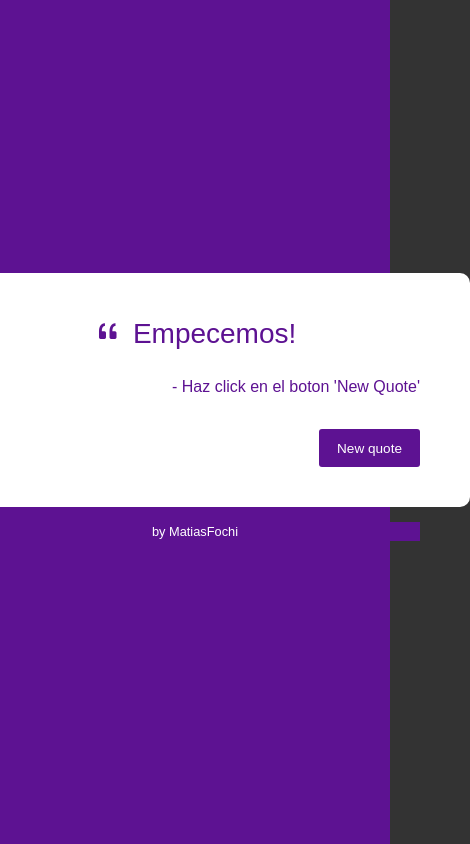
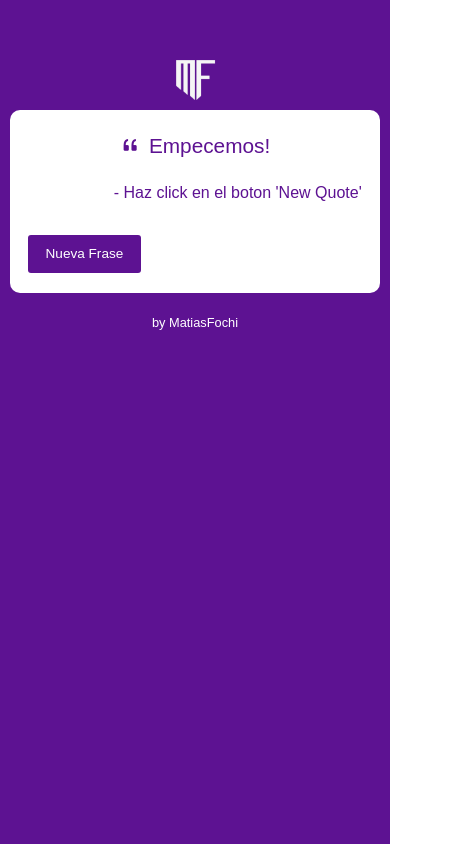
Before and after one commit to MatiasFochi/Random-quote-app, a React (Create React App) app: page / in a window 390 px wide. Shown: the whole page, 470 px wide, since content can reach past the window. Built offline with nearby package versions, Linux system fonts and the light colour scheme; the HTML template or start-up script is replaced by a standard one.

Commit message:
Actualizacion 12/01/2024

```diff
--- a/src/App.css
+++ b/src/App.css
@@ -6,15 +6,13 @@
 }
 
 body {
-  background-color: #333;
-  color: #333;
   font-family: 'Raleway', sans-serif;
   font-weight: 400;
   display: flex;
   justify-content: center;
   align-items: center;
-  height: 100vh;
   width: 100vw;
+  min-height: 100vh;
 }
 
 
@@ -22,22 +20,29 @@ body {
   display: flex;
   justify-content: center;
   align-items: center;
-  height: 100vh;
   width: 100vw;
+  min-height: 100vh;
 }
 
-
-div {
-  position: relative;
-  z-index: 2;
+.Contenedor-general{
+  display: flex;
+  flex-direction: column;
+  justify-content: center;
+  align-items: center;
 }
 
-#wrapper{
-  position: relative;
-  z-index: 2;
+.Contenedor-logo{
+  display: flex;
+  justify-content: center;
+  margin: 10px 0;
 }
 
-#quote-box{
+.LogoMF{
+  height: 40px;
+  width: 45px;
+}
+
+#Contenedor-frase{
   border-radius: 10px;
   position: relative;
   width: 450px;
@@ -46,7 +51,7 @@ div {
   background-color: #FFF;
 }
 
-.quote-text{
+.Texto-cita{
   text-align: center;
   width: 450px;
   height: auto;
@@ -55,12 +60,12 @@ div {
   font-size: 1.75em;
 }
 
-.quote-text i{
+.Texto-cita i{
   font-size: 1em;
   margin-right: 0.4em;
 }
 
-.quote-author{
+.Autor-cita{
   width: 450px;
   height: auto;
   clear: both;
@@ -69,26 +74,25 @@ div {
   text-align: right;
 }
 
-#quote-box .buttons{
+#Contenedor-frase .Botones{
   width: 450px;
   margin: auto;
   display: block;
 }
 
-#quote-box .buttons .button{
+#Contenedor-frase .Botones .Boton{
   height: 38px;
   border: none;
   border-radius: 3px;
-  background-color: #333;
   outline: none;
   font-size: 0.85em;
-  padding: 8px 18px 6px 18px;
+  padding: 0 18px;
   margin-top: 30px;
   opacity: 1;
   cursor: pointer;
 }
 
-#quote-box .buttons .button#tweet-quote{
+#Contenedor-frase .Botones .Boton#tweet-cita{
   float: left;
   padding: 0px;
   padding-top: 8px;
@@ -99,7 +103,7 @@ div {
   width: 40px;
 }
 
-#quote-box .buttons .button#newQuote {
+#Contenedor-frase .Botones .Boton#nuevaFrase {
   float: right;
 }
 
@@ -115,3 +119,135 @@ div {
   font-weight: 500;
   text-decoration: none;
 }
+
+/*----------BREAKPOINTS----------*/
+
+
+/* Pantallas Tablets */
+@media only screen and (min-width: 486px) and (max-width: 610px){
+
+  #Contenedor-frase{
+    padding: 20px 10px;
+  }
+
+
+  .Texto-cita{
+    font-size: 1.3em;
+  }
+
+  .Texto-cita i{
+    font-size: 1em;
+  }
+
+  .Autor-cita{
+    width: 436px;
+    font-size: 0.8em;
+  }
+
+  #Contenedor-frase .Botones{
+    width: 436px;
+  }
+}
+
+/* Pantallas Tablets pequeñas */
+@media only screen and (min-width: 413px) and (max-width: 486px){
+
+  #Contenedor-general {
+    display: flex;
+    width: 100%;
+    flex-direction: column;
+    align-items: center;
+  }
+
+  #Contenedor-frase {
+    width: 385px;
+    padding: 20px 0;
+    text-align: center;
+    display: grid;
+    justify-items: center;
+  }
+
+  #Contenedor-frase .Botones{
+    display: flex;
+    width: 335px;
+    justify-content: space-between;
+  }
+
+  .Texto-cita,
+  .Autor-cita,
+  .footer{
+    width: 90%;
+  }
+
+  .Texto-cita{
+    font-size: 1.3em;
+  }
+
+  .Texto-cita i{
+    font-size: 1em;
+  }
+
+  .Autor-cita{
+    font-size: 1em;
+  }
+
+  .footer{
+    margin: 20px 0;
+  }
+
+}
+
+/* Pantallas Telefonos */
+@media only screen and (max-width: 413px){
+
+  .App {
+    align-items: stretch;
+}
+
+  #Contenedor-general {
+    display: flex;
+    width: 100%;
+    flex-direction: column;
+    align-items: center;
+    margin-top: 50px;
+  }
+
+  #Contenedor-frase {
+    width: 95%;
+    padding: 20px 0;
+    text-align: center;
+    display: grid;
+    justify-items: center;
+  }
+
+  #Contenedor-frase .Botones{
+    display: flex;
+    width: 335px;
+    justify-content: space-between;
+  }
+
+  .Texto-cita,
+  .Autor-cita,
+  .footer{
+    width: 90%;
+  }
+
+  .Texto-cita{
+    font-size: 1.3em;
+  }
+
+  .Texto-cita i{
+    font-size: 1em;
+  }
+
+  .Autor-cita{
+    font-size: 1em;
+  }
+
+  .footer{
+    margin: 20px 0;
+  }
+
+
+
+}
--- a/src/App.js
+++ b/src/App.js
@@ -1,5 +1,7 @@
 import './App.css';
 import { useState, useEffect, useCallback } from 'react';
+import LogoClaro from './Logos/LogoPersonalBlanco2.png';
+import LogoOscuro from './Logos/LogoPersonal2.png';
 
 const citas = [
   ["La vida es lo que pasa mientras estás ocupado haciendo otros planes.", "John Lennon"],
@@ -7,7 +9,6 @@ const citas = [
   ["El éxito no es la clave de la felicidad. La felicidad es la clave del éxito.", "Albert Schweitzer"],
   ["El fracaso es simplemente la oportunidad de comenzar de nuevo, esta vez de forma más inteligente.", "Henry Ford"],
   ["La mejor manera de predecir el futuro es inventándolo.", "Alan Kay"],
-  ["Menos la madre de uno, todas ingratas.","Matias Fochi"],
   ["Tener conocimientos no es suficiente, debemos aplicarlos. Desear no es suficiente, debemos actuar.", "Johann Wolfgang von Goethe"],
   ["Las heridas que no se ven son las más profundas.", "William Shakespeare"],
   ["No hables a menos que puedas mejorar el silencio.", "Jorge Luis Borges"],
@@ -25,6 +26,7 @@ function App() {
   //Asincronicos
   const [colorAleatorio, setColorAleatorio] = useState('rgb(93, 18, 146)');
   const [demasiadoClaro, setDemasiadoClaro] = useState(false);
+  const [colorLogoClaro, setColorLogoClaro] = useState(true);
 
   //Sincronizar
   //La cita y autor que trabaja el algoritmo
@@ -114,6 +116,12 @@ function App() {
               setDecreasing(false);
               funcionNuevaCita();
               linkTwitter();
+              if(demasiadoClaro){
+                setColorLogoClaro(false);
+              }
+              else{
+                setColorLogoClaro(true);
+              }
             }
           } else {
             nextOpacidad = prevOpacidad + 0.01;
@@ -129,27 +137,32 @@ function App() {
       }, 10);
       return () => clearInterval(intervalId);
     }
-  }, [startAnimation, decreasing, funcionNuevaCita, linkTwitter]);
+  }, [startAnimation, decreasing, demasiadoClaro, funcionNuevaCita, linkTwitter]);
 
 
   return (
     <div className='App' style={{background: colorAleatorio, color: colorAleatorio, transition: 'background 2s, color 2s'}}>
-      <div id='wrapper'>
-        <div id='quote-box' style={{background: (demasiadoClaro) ? 'black' : 'white', transition: 'background 2s'}} >
-          <div className='quote-text' style={{opacity: opacidad}} >
+      <div id='Contenedor-general'>
+        <div className='Contenedor-logo'>
+          <a href='https://www.linkedin.com/in/matias-fochi/' target='_blank' rel='noreferrer' >
+            <img className='LogoMF' src={(colorLogoClaro) ? LogoClaro : LogoOscuro} style={{opacity: opacidad}} alt='Logo Matias Fochi'/>
+          </a>
+        </div>
+        <div id='Contenedor-frase' style={{background: (demasiadoClaro) ? 'black' : 'white', transition: 'background 2s'}} >
+          <div className='Texto-cita' style={{opacity: opacidad}} >
           <i className="bi-quote"></i>
             <span id='text' >{citaPantalla[0]}</span>
           </div>
-          <div className='quote-author' style={{opacity: opacidad}} >
+          <div className='Autor-cita' style={{opacity: opacidad}} >
             {"- "}
             <span id='author'>{citaPantalla[1]}</span>
           </div>
-          <div className='buttons'>
-            <a className='button' id='tweet-quote' title='Tweet this quote!' target='_top'
+          <div className='Botones'>
+            <a className='Boton' id='tweet-cita' title='Twittea esta frase!' target='_top'
             href={linkTwitter()} style={{background: colorAleatorio, color:(demasiadoClaro) ? 'black' : 'white', transition: 'background 2s, color 2s'}} hidden={(citaPantalla[0] === "Empecemos!") ? true : false}>
               <i className='bi-twitter'></i>
             </a>
-            <button className='button' id='newQuote' onClick={manejarClik} style={{background: colorAleatorio, color:(demasiadoClaro) ? 'black' : 'white' , transition: 'background 2s, color 2s'}} disabled={botonDesactivado} >New quote</button>
+            <button className='Boton' id='nuevaFrase' onClick={manejarClik} style={{background: colorAleatorio, color:(demasiadoClaro) ? 'black' : 'white' , transition: 'background 2s, color 2s'}} disabled={botonDesactivado} >Nueva Frase</button>
           </div>
         </div>
         <div className='footer' style={{background: colorAleatorio, color:(demasiadoClaro) ? 'black' : 'white', transition: 'background 2s, color 2s'}}>
```
Also changed, not shown: src/Logos/LogoPersonal2.png (added), src/Logos/LogoPersonalBlanco2.png (added).
